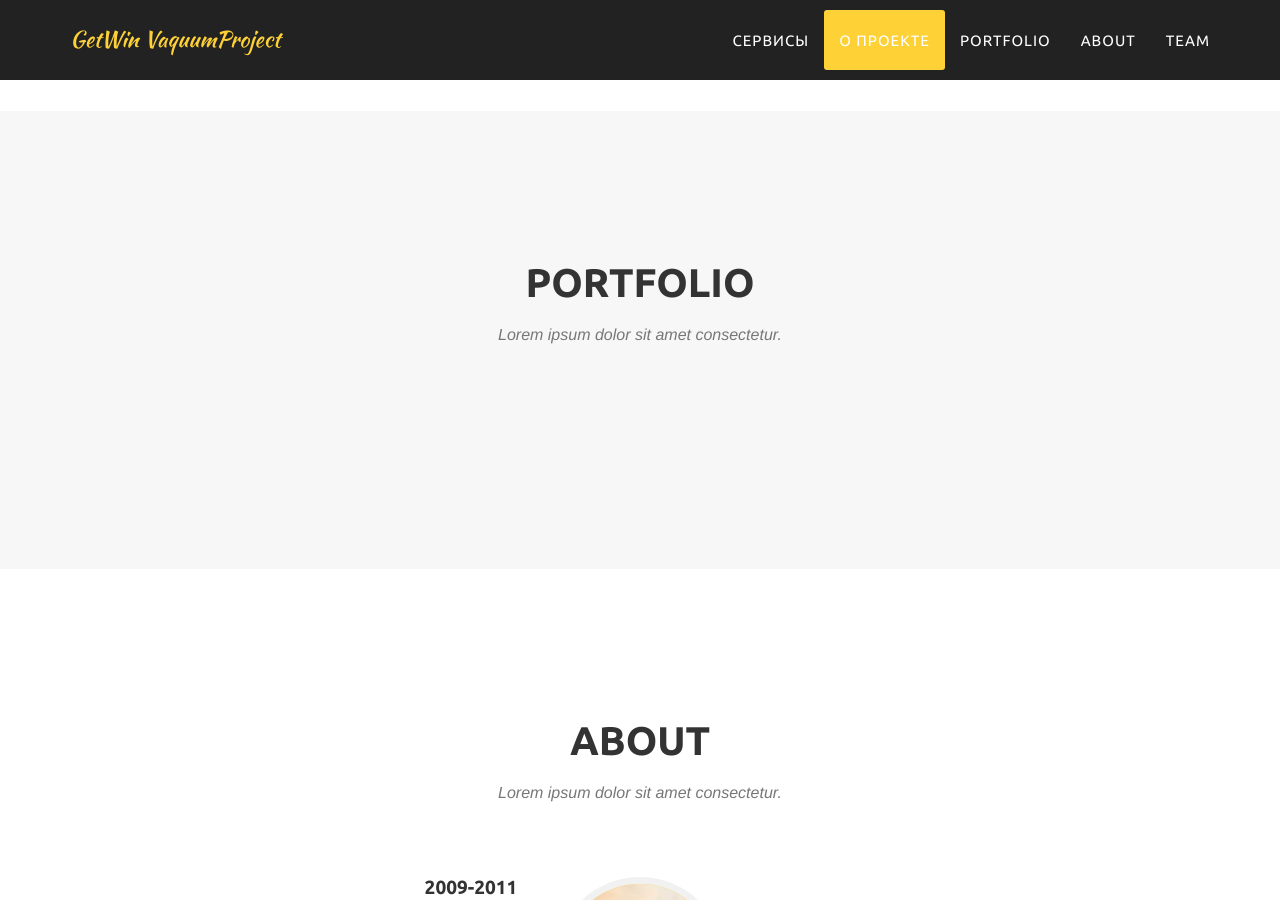
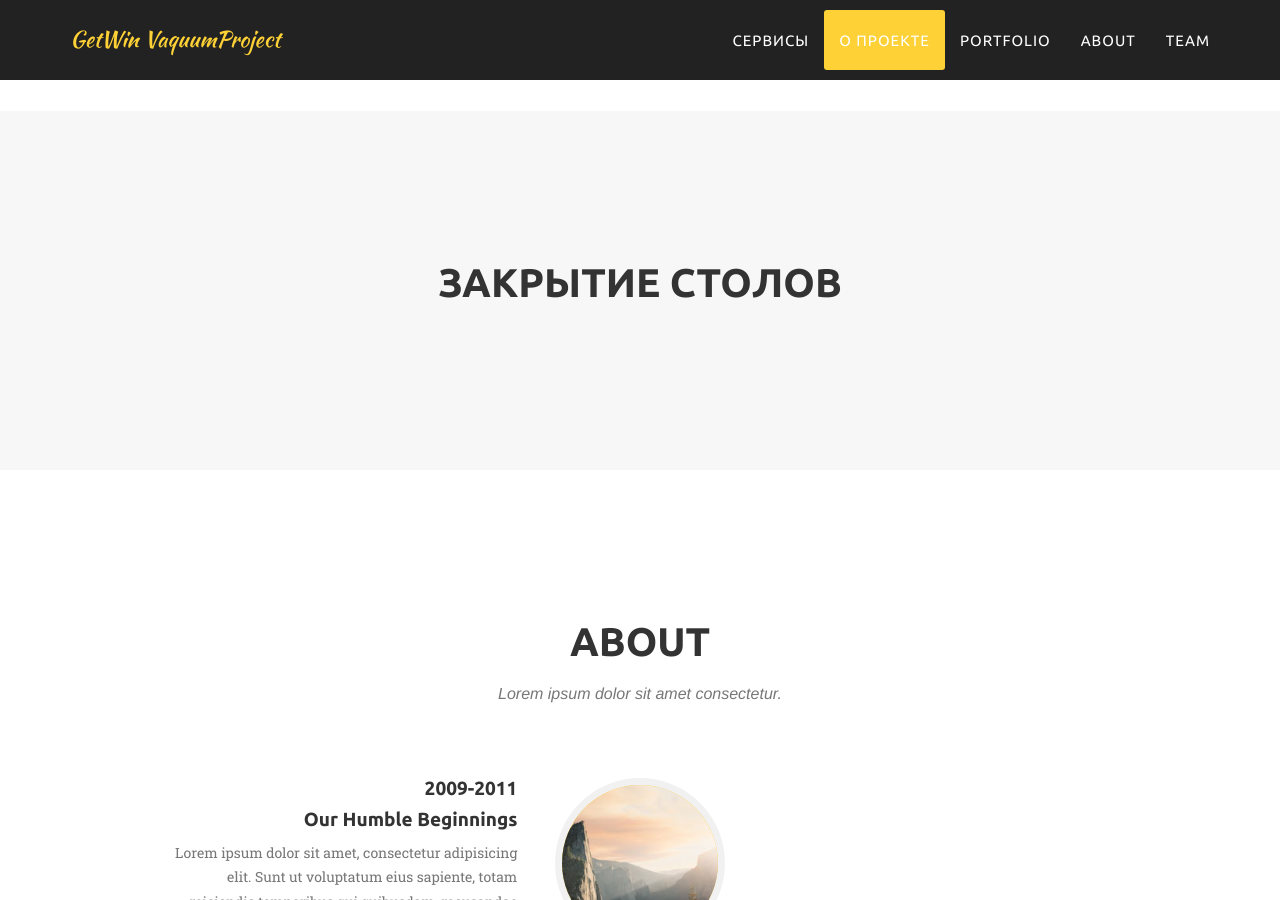
Before and after one commit to IvanovVasiliy/main_site, a Jekyll site: the page built from index.html, in a window 1280 px wide and 900 px high, scrolled down 2642 px. Built offline with Jekyll 4.4.1, drawn with Linux system fonts in a browser that asks for light colours; some web fonts are replaced.

Commit message:
Первый коммит

```diff
--- a/_includes/portfolio_grid.html
+++ b/_includes/portfolio_grid.html
@@ -3,8 +3,8 @@
         <div class="container">
             <div class="row">
                 <div class="col-lg-12 text-center">
-                    <h2 class="section-heading">Portfolio</h2>
-                    <h3 class="section-subheading text-muted">Lorem ipsum dolor sit amet consectetur.</h3>
+                    <h2 class="section-heading">Закрытие столов</h2>
+                    <!--<h3 class="section-subheading text-muted">Lorem ipsum dolor sit amet consectetur.</h3>-->
                 </div>
             </div>
             <div class="row">
--- a/_posts/30.markdown
+++ b/_posts/30.markdown
@@ -2,7 +2,7 @@
 title: Стол за 30$
 subtitle:
 layout: default
-modal-id: 1
+modal-id: 2
 img: 30.jpg
 thumbnail: 30.jpg
 alt: Стол за 30$
```
